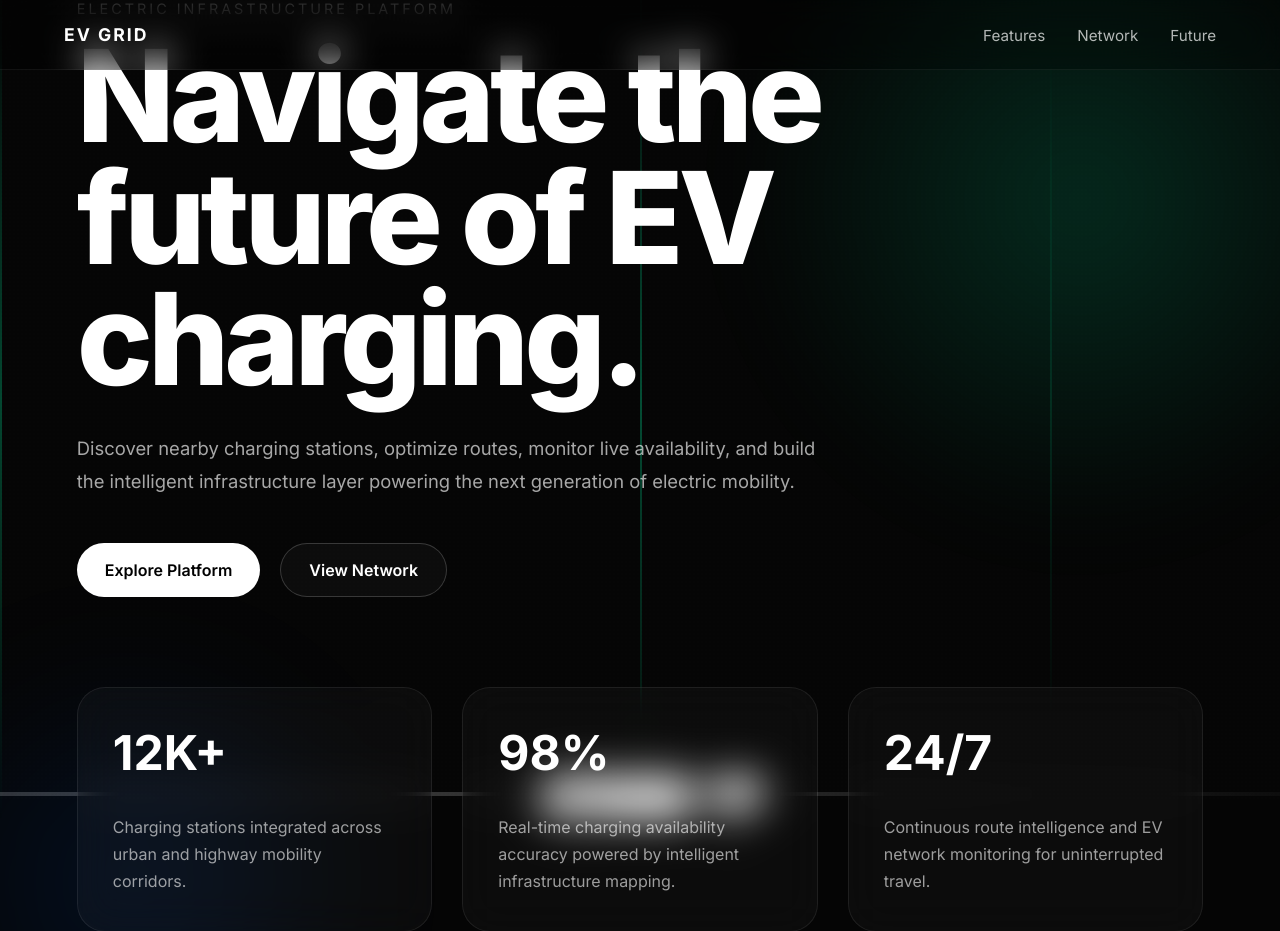
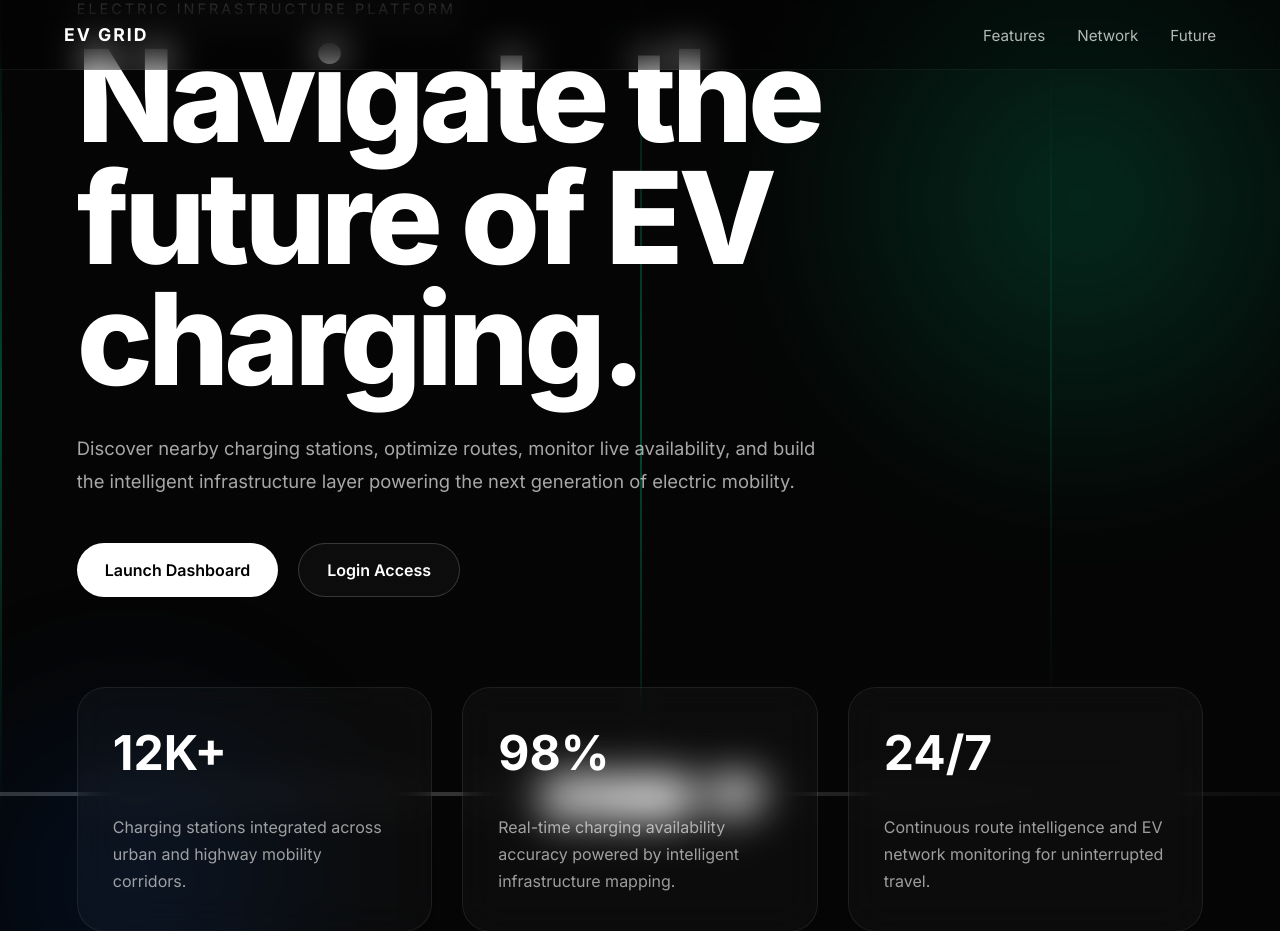
Before and after one commit to Kaibalya-Mohanty/EV-Charging-Station-Locator, a Flask app: page / in a window 1280 px wide. Shown: the top 931 px of the page. Run offline with Flask 3, Linux system fonts and the light colour scheme; some libraries are stand-ins or nearby versions.

Commit message:
updated home.html

```diff
--- a/templates/home.html
+++ b/templates/home.html
@@ -370,6 +370,7 @@
     <div class="energy-line"></div>
 
     <nav>
+        <!-- Flask-integrated cinematic homepage -->
         <h1>EV GRID</h1>
 
         <ul>
@@ -393,8 +394,8 @@
             </p>
 
             <div class="hero-buttons">
-                <a href="#features" class="btn-primary">Explore Platform</a>
-                <a href="#network" class="btn-secondary">View Network</a>
+                <a href="{{ url_for('dashboard') }}" class="btn-primary">Launch Dashboard</a>
+                <a href="{{ url_for('login') }}" class="btn-secondary">Login Access</a>
             </div>
 
             <div class="stats">
@@ -512,8 +513,8 @@
             </p>
 
             <div class="hero-buttons" style="justify-content:center;">
-                <a href="#" class="btn-primary">Launch Platform</a>
-                <a href="#" class="btn-secondary">GitHub Repository</a>
+                <a href="{{ url_for('register') }}" class="btn-primary">Create Account</a>
+                <a href="{{ url_for('dashboard') }}" class="btn-secondary">Open EV Map</a>
             </div>
         </div>
     </section>
```
